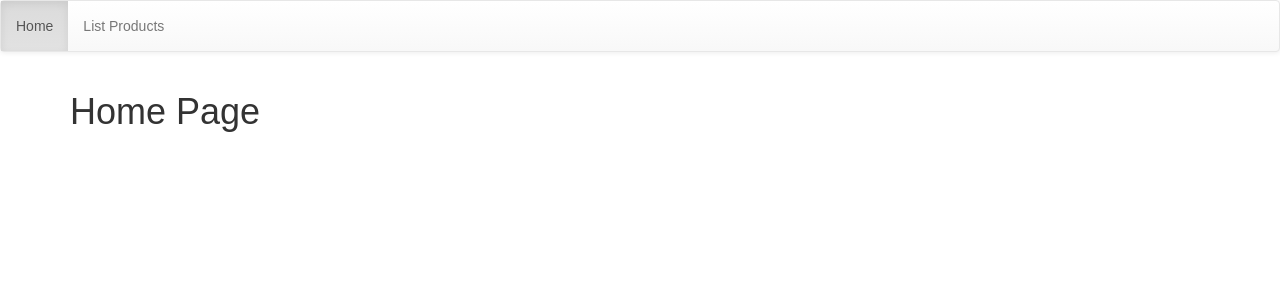
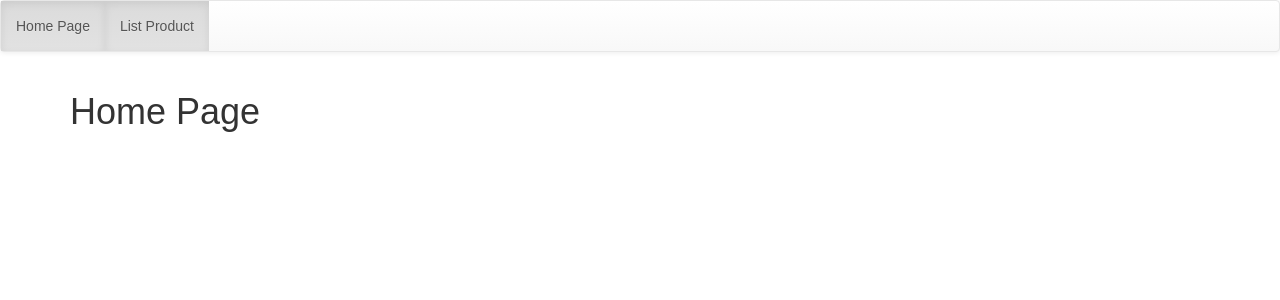
Before and after one commit to huumyit/connect-API, a React (Create React App) app: page / in a window 1280 px wide. Shown: the top 300 px of the page. Built offline with nearby package versions, Linux system fonts and the light colour scheme.

Commit message:
Setting react-router success

```diff
--- a/src/components/Menu/Menu.js
+++ b/src/components/Menu/Menu.js
@@ -1,16 +1,63 @@
 import React, {Component} from 'react';
+import { Route, Link } from 'react-router-dom';
+
+const menus = [
+  {
+    name: 'Home Page',
+    to: '/',
+    exact: true
+  },
+  {
+    name: 'List Product',
+    to: 'product-list',
+    exact: false
+  }
+];
+
+const MenuLink = ({label, to, activeOnlyWnenExact}) => {
+  return (
+    <Route
+      path={to}
+      exact={activeOnlyWnenExact}
+      children={(match) => {
+        var active = match ? 'active' : '';
+        return (
+          <li className={active} >
+            <Link to={to} >
+              {label}
+            </Link>
+          </li>
+        );
+      }}
+    />
+  );
+}
 
 class Menu extends Component {
+
+  showMenus = (menus) => {
+    var result = null;
+    if (menus.length > 0) {
+      result = menus.map((menu, index) => {
+        return (
+          <MenuLink
+            key={index}
+            label={menu.name}
+            to={menu.to}
+            activeOnlyWnenExact={menu.exact}
+          />
+        );
+      });
+    }
+
+    return result;
+  }
+
   render() {
     return (
       <div className="navbar navbar-default">
         <ul className="nav navbar-nav">
-          <li className="active">
-            <a>Home</a>
-          </li>
-          <li>
-            <a>List Products</a>
-          </li>
+          {this.showMenus(menus)}
         </ul>
       </div>
     );
```
